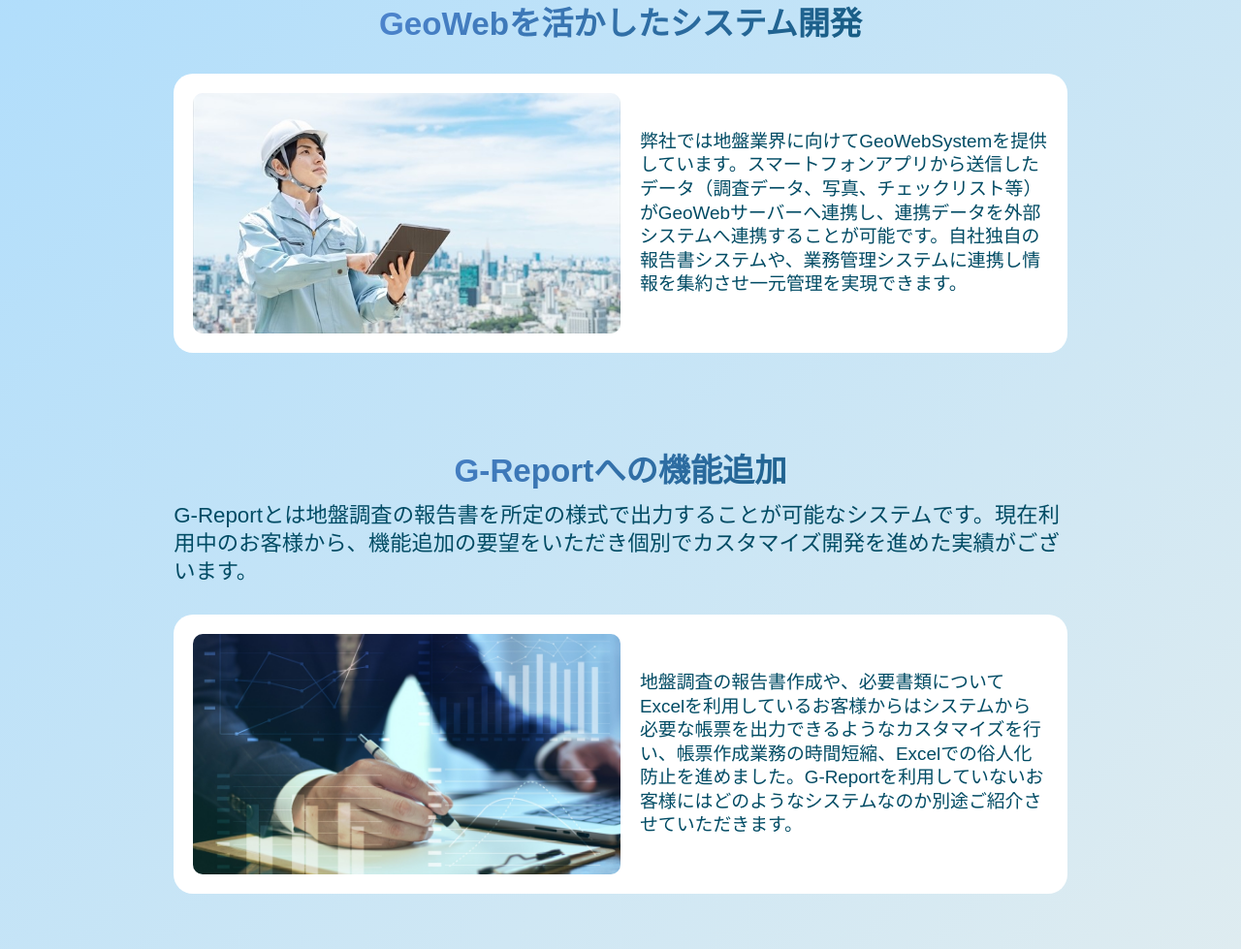
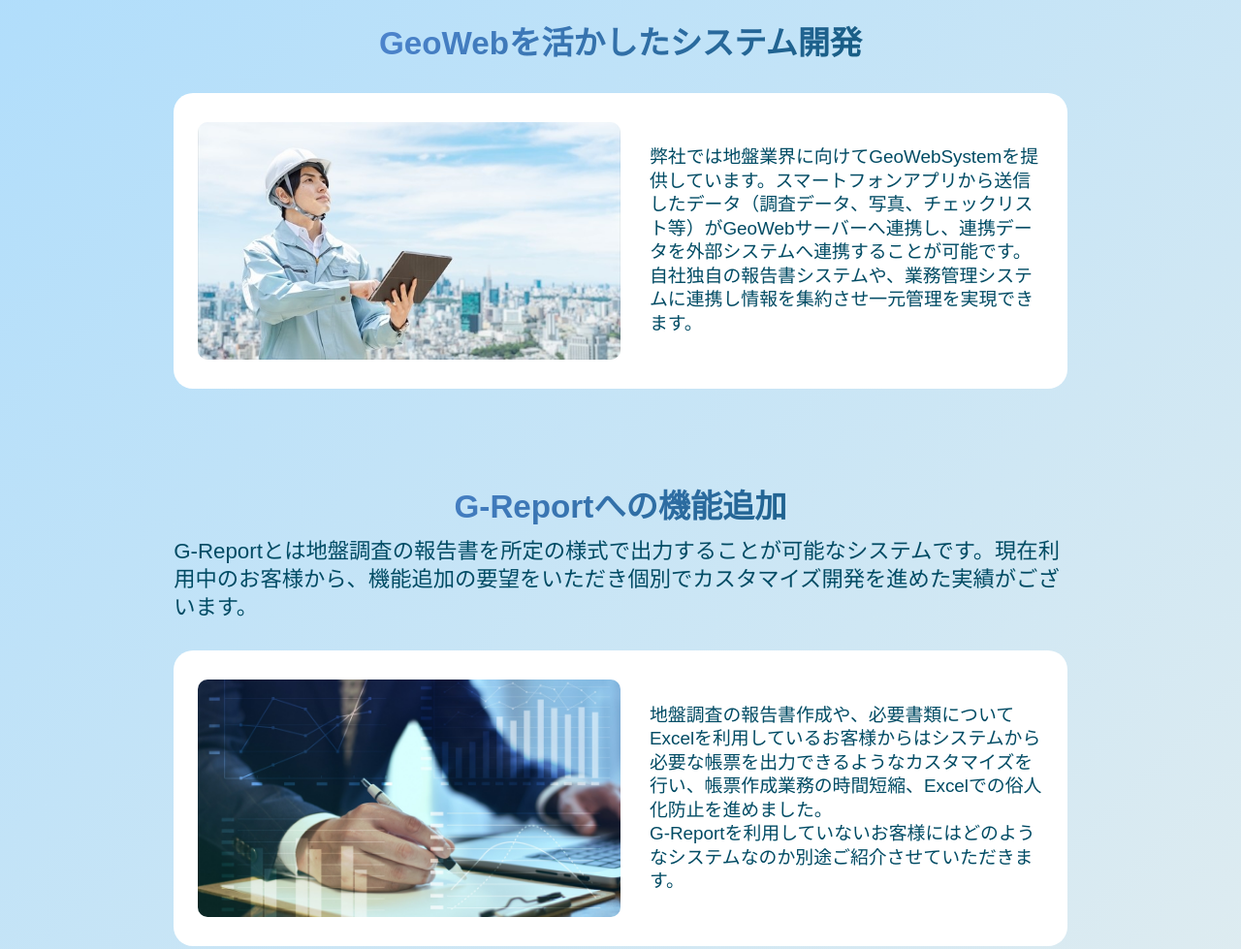
Before and after one commit to 34rin/geosign-site, a plain HTML site: page development.html in a window 1280 px wide. Shown: the part 1568-2547 px from the top of the page at 97% size. Drawn offline with Linux system fonts and the light colour scheme.

Commit message:
全ページ完了4

```diff
--- a/assets/style/style.css
+++ b/assets/style/style.css
@@ -1646,7 +1646,7 @@ td {
 .development-feature .df-content .dfc-flex {
   gap: 20px;
   display: flex;
-  padding: 15px;
+  padding: 20px;
   background: #ffffff;
   margin-top: 20px;
   text-align: start;
@@ -1656,17 +1656,23 @@ td {
 }
 @media (min-width: 480px) {
   .development-feature .df-content .dfc-flex {
+    padding: 25px;
+  }
+}
+@media (min-width: 768px) {
+  .development-feature .df-content .dfc-flex {
+    gap: 30px;
     padding: 20px;
-  }
-}
-@media (min-width: 768px) {
-  .development-feature .df-content .dfc-flex {
     margin-top: 30px;
     flex-direction: row;
   }
 }
+@media (min-width: 1024px) {
+  .development-feature .df-content .dfc-flex {
+    padding: 30px 25px;
+  }
+}
 .development-feature .df-content .dfc-flex img {
-  width: 70vw;
   border-radius: 10px;
 }
 @media (min-width: 768px) {
--- a/development.html
+++ b/development.html
@@ -145,7 +145,7 @@
               alt="GeoWebを活かしたシステム開発"
             />
             <p class="dfcf-text">
-              弊社では地盤業界に向けてGeoWebSystemを提供しています。スマートフォンアプリから送信したデータ（調査データ、写真、チェックリスト等）がGeoWebサーバーへ連携し、連携データを外部システムへ連携することが可能です。自社独自の報告書システムや、業務管理システムに連携し情報を集約させ一元管理を実現できます。
+              弊社では地盤業界に向けてGeoWebSystemを提供しています。スマートフォンアプリから送信したデータ（調査データ、写真、チェックリスト等）がGeoWebサーバーへ連携し、連携データを外部システムへ連携することが可能です。<br />自社独自の報告書システムや、業務管理システムに連携し情報を集約させ一元管理を実現できます。
             </p>
           </div>
         </div>
@@ -160,7 +160,7 @@
               alt="G-Reportへの機能追加"
             />
             <p class="dfcf-text">
-              地盤調査の報告書作成や、必要書類についてExcelを利用しているお客様からはシステムから必要な帳票を出力できるようなカスタマイズを行い、帳票作成業務の時間短縮、Excelでの俗人化防止を進めました。G-Reportを利用していないお客様にはどのようなシステムなのか別途ご紹介させていただきます。
+              地盤調査の報告書作成や、必要書類についてExcelを利用しているお客様からはシステムから必要な帳票を出力できるようなカスタマイズを行い、帳票作成業務の時間短縮、Excelでの俗人化防止を進めました。<br />G-Reportを利用していないお客様にはどのようなシステムなのか別途ご紹介させていただきます。
             </p>
           </div>
         </div>
```
